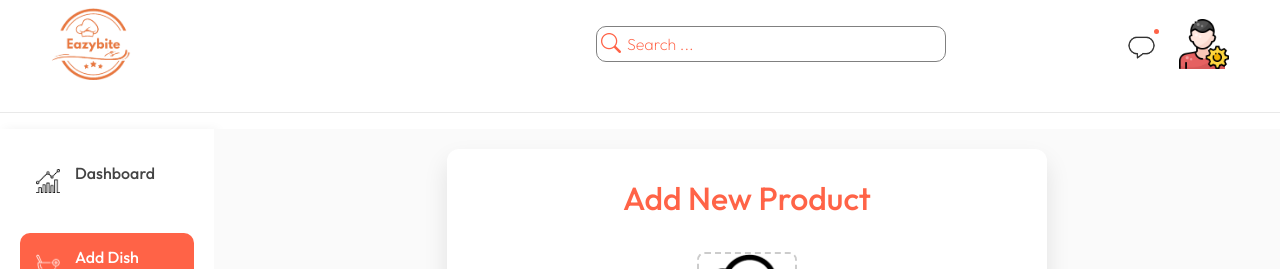
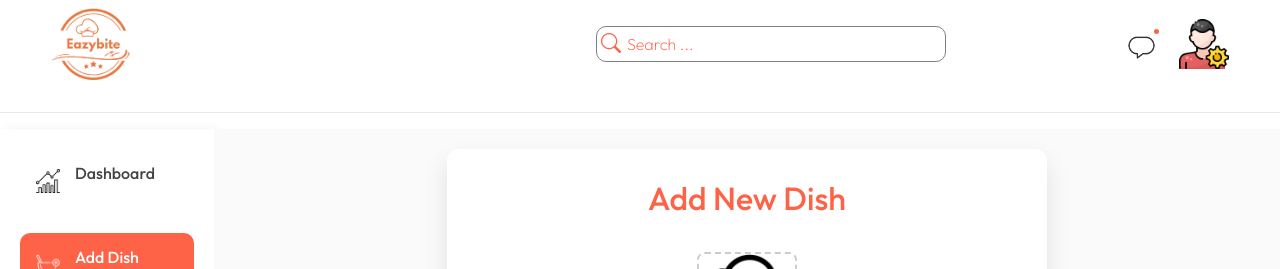
Before and after one commit to Farah901/EasyBite-Admin, a React (Vite) app: page /add in a window 1280 px wide. Shown: the top 269 px of the page. Built offline with nearby package versions, Linux system fonts and the light colour scheme.

Commit message:
add components fixed

```diff
--- a/src/pages/Add/Add.jsx
+++ b/src/pages/Add/Add.jsx
@@ -52,7 +52,7 @@ const Add = ({ url }) => {
   return (
     <div className="add-container">
       <form className="add-form" onSubmit={handleSubmit}>
-        <h2>Add New Product</h2>
+        <h2>Add New Dish</h2>
 
         <div className="form-group image-upload">
           <label htmlFor="image">
```
